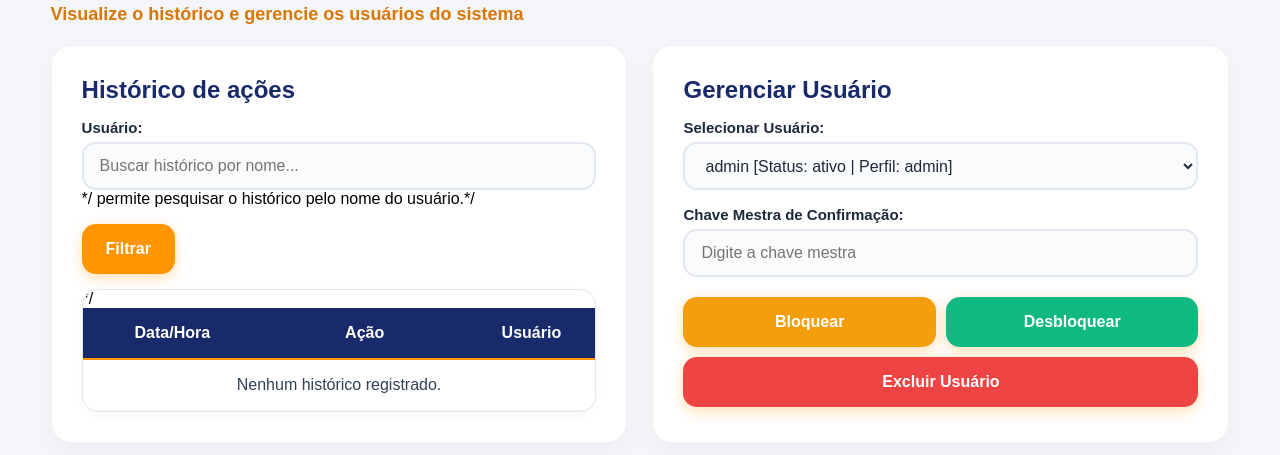
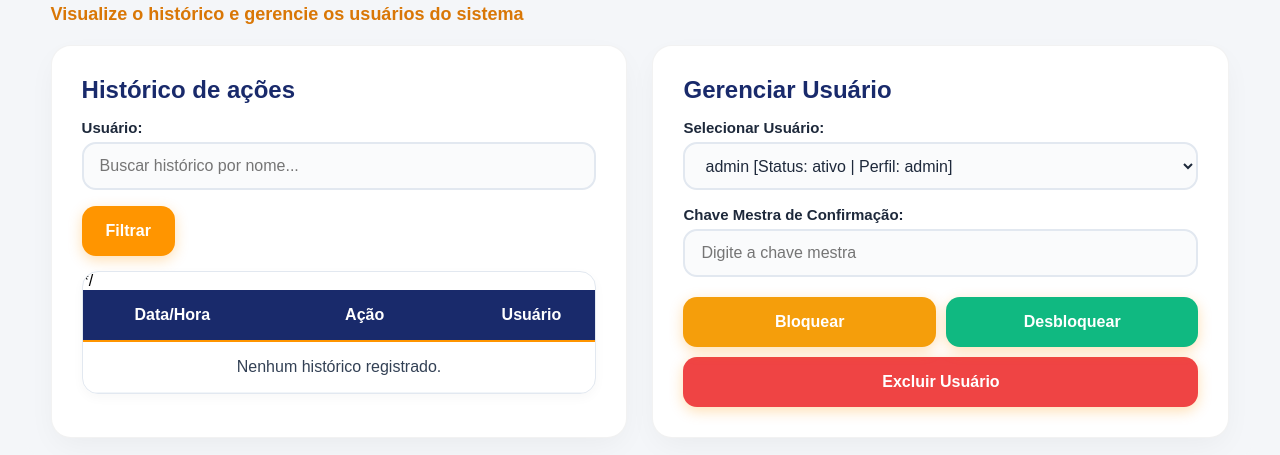
Before and after one commit to AndreLuis-png/TCC-Oficial, a Flask app: page /admin in a window 1280 px wide. Shown: the part 195-650 px from the top of the page. Run offline with Flask 3, Linux system fonts and the light colour scheme; a user stored in the database is signed in; data comes from the database, SQL or seed files in the repository; data that the repository does not hold is empty; some libraries are stand-ins or nearby versions.

Commit message:
Update admin.html

```diff
--- a/templates/rotasURL/admin.html
+++ b/templates/rotasURL/admin.html
@@ -104,7 +104,7 @@
                 <form method="GET" action="{{ url_for('admin_bp.admin') }}"> <!--envia o filtro de pesquisa pela URL.-->
                     <div class="campo-form">
                         <label>Usuário:</label>
-                        <input type="text" name="filtro_usuario" class="input-padrao" placeholder="Buscar histórico por nome..." value="{{ request.args.get('filtro_usuario', '') }}"> */ permite pesquisar o histórico pelo nome do usuário.*/
+                        <input type="text" name="filtro_usuario" class="input-padrao" placeholder="Buscar histórico por nome..." value="{{ request.args.get('filtro_usuario', '') }}"> <!--permite pesquisar o histórico pelo nome do usuário.-->
                     </div>
                     <button type="submit" class="botao-filtro" style="margin-bottom: 15px;">Filtrar</button> <!--executa a pesquisa. -->
                 </form>
```
